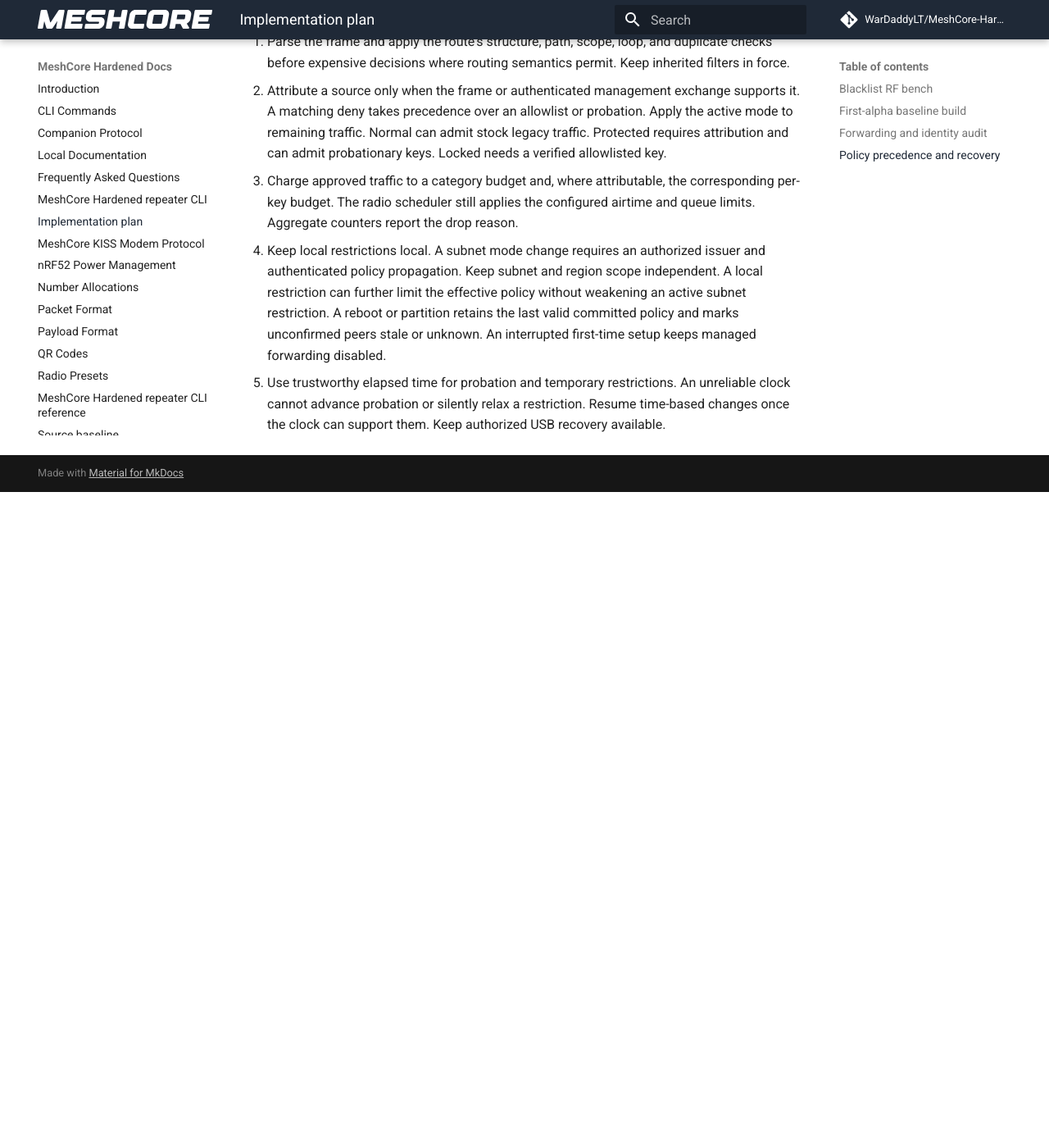
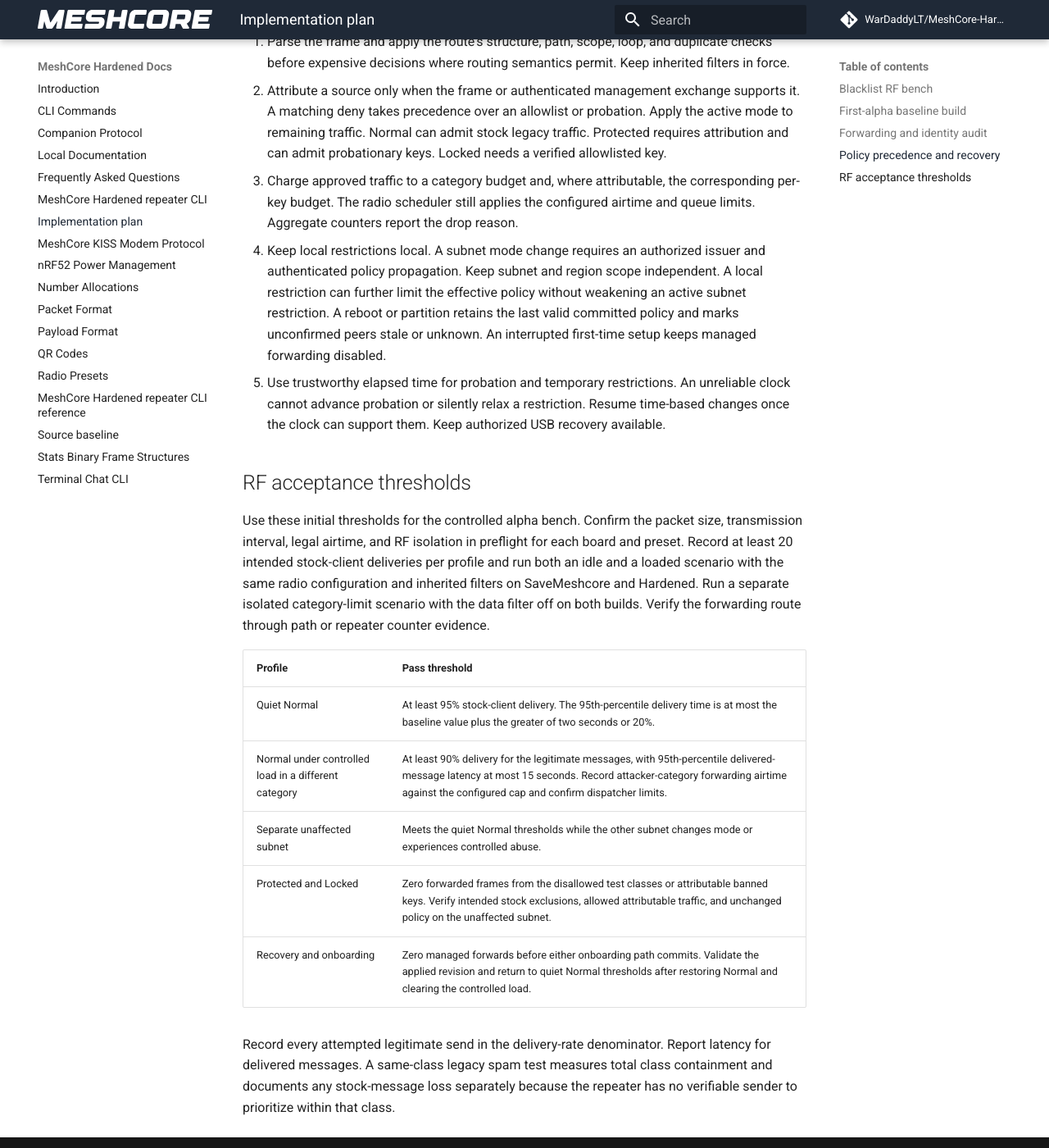
Before and after one commit to WarDaddyLT/MeshCore-Hardened, an MkDocs documentation site: the page built from docs/implementation-plan.md, in a window 1280 px wide and 1400 px high, scrolled down 2663 px. Shown: the whole window at 82% size. Built offline with MkDocs 1.6.1 and Material for MkDocs 9.7.7, drawn with Linux system fonts in a browser that asks for light colours; comment, search, counter and statistics services are not loaded; before the commit the page ends 3263 px from its top, so only the background shows below that.

Commit message:
MSHCHRD-15 Set first-alpha LoRa acceptance thresholds (#33)

```diff
--- a/docs/implementation-plan.md
+++ b/docs/implementation-plan.md
@@ -48,3 +48,17 @@ Audit references include [core routing](../src/Mesh.cpp), [radio dispatch](../sr
 3. Charge approved traffic to a category budget and, where attributable, the corresponding per-key budget. The radio scheduler still applies the configured airtime and queue limits. Aggregate counters report the drop reason.
 4. Keep local restrictions local. A subnet mode change requires an authorized issuer and authenticated policy propagation. Keep subnet and region scope independent. A local restriction can further limit the effective policy without weakening an active subnet restriction. A reboot or partition retains the last valid committed policy and marks unconfirmed peers stale or unknown. An interrupted first-time setup keeps managed forwarding disabled.
 5. Use trustworthy elapsed time for probation and temporary restrictions. An unreliable clock cannot advance probation or silently relax a restriction. Resume time-based changes once the clock can support them. Keep authorized USB recovery available.
+
+## RF acceptance thresholds
+
+Use these initial thresholds for the controlled alpha bench. Confirm the packet size, transmission interval, legal airtime, and RF isolation in preflight for each board and preset. Record at least 20 intended stock-client deliveries per profile and run both an idle and a loaded scenario with the same radio configuration and inherited filters on SaveMeshcore and Hardened. Run a separate isolated category-limit scenario with the data filter off on both builds. Verify the forwarding route through path or repeater counter evidence.
+
+| Profile | Pass threshold |
+| --- | --- |
+| Quiet Normal | At least 95% stock-client delivery. The 95th-percentile delivery time is at most the baseline value plus the greater of two seconds or 20%. |
+| Normal under controlled load in a different category | At least 90% delivery for the legitimate messages, with 95th-percentile delivered-message latency at most 15 seconds. Record attacker-category forwarding airtime against the configured cap and confirm dispatcher limits. |
+| Separate unaffected subnet | Meets the quiet Normal thresholds while the other subnet changes mode or experiences controlled abuse. |
+| Protected and Locked | Zero forwarded frames from the disallowed test classes or attributable banned keys. Verify intended stock exclusions, allowed attributable traffic, and unchanged policy on the unaffected subnet. |
+| Recovery and onboarding | Zero managed forwards before either onboarding path commits. Validate the applied revision and return to quiet Normal thresholds after restoring Normal and clearing the controlled load. |
+
+Record every attempted legitimate send in the delivery-rate denominator. Report latency for delivered messages. A same-class legacy spam test measures total class containment and documents any stock-message loss separately because the repeater has no verifiable sender to prioritize within that class.
```
